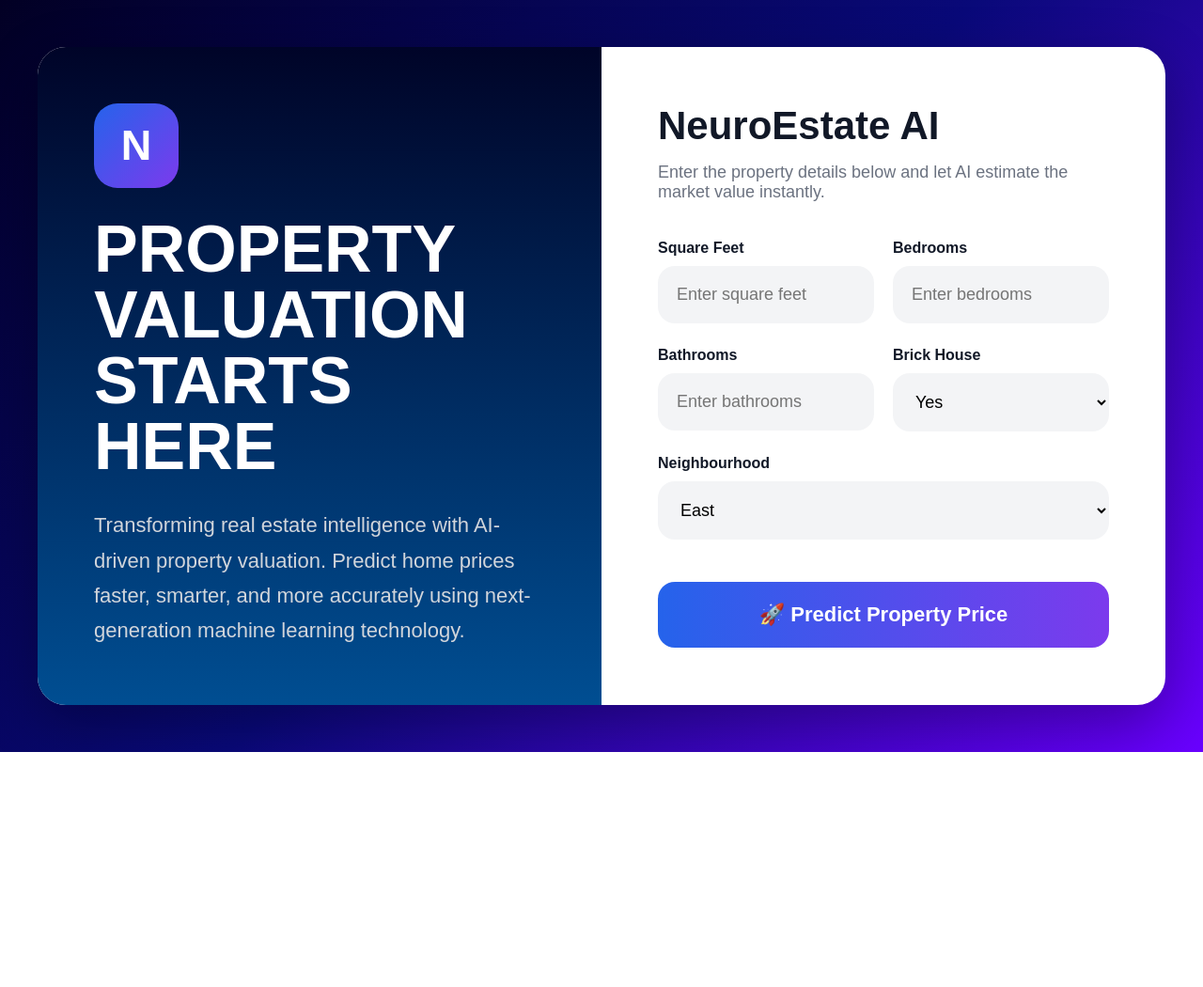
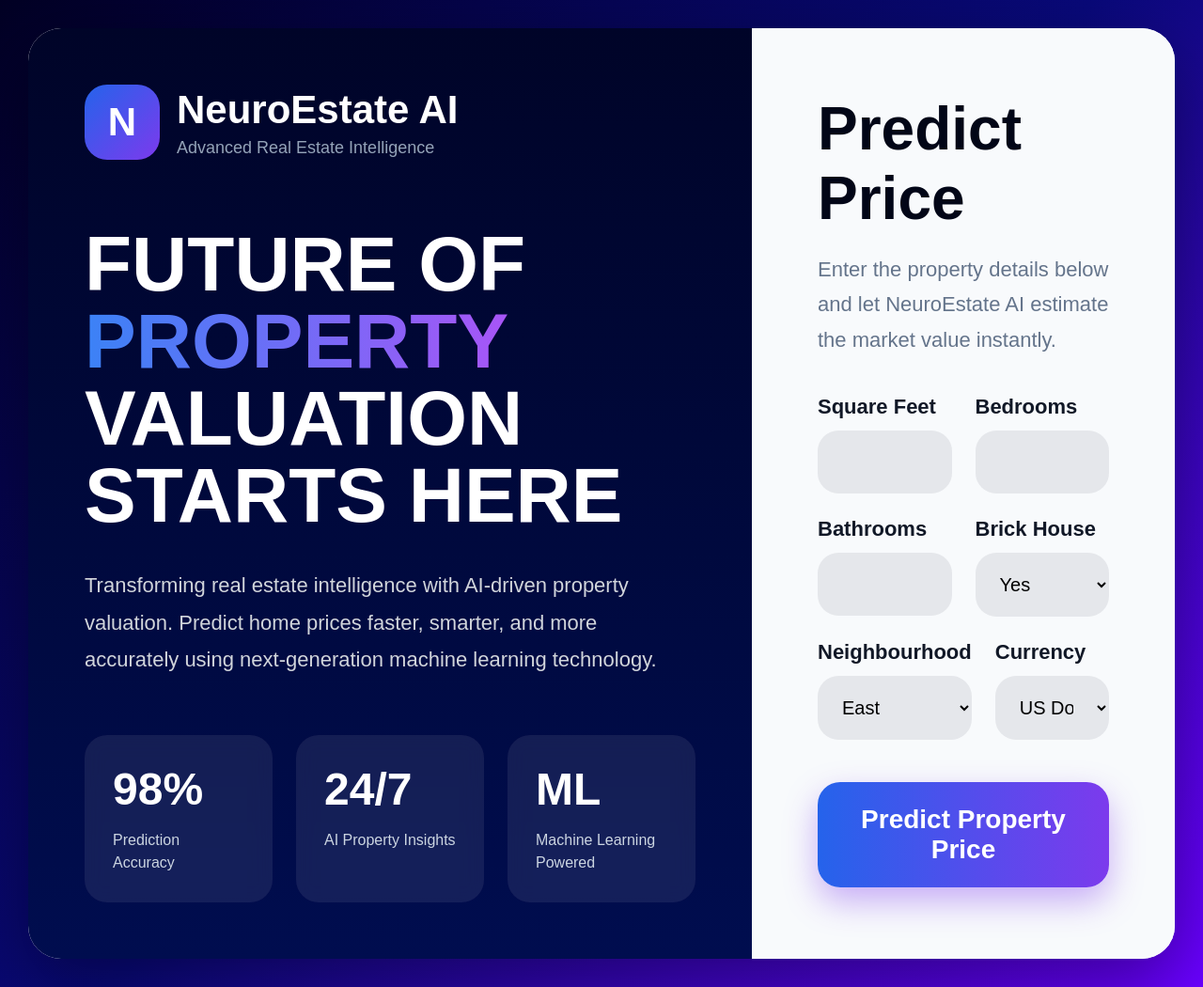
Before and after one commit to Reddi-Rama/neuroestate-ai, a Flask app: page / in a window 1280 px wide. Shown: the whole page at 94% size. Before the commit the page ends 800 px from the top, so only its background shows below. Run offline with Flask 3, Linux system fonts and the light colour scheme; parts of the project's set-up code (start-up, migrations or seed data) failed here and were passed over.

Commit message:
Updated final UI and currency dropdown

```diff
--- a/app/app.py
+++ b/app/app.py
@@ -1,30 +1,30 @@
 from flask import Flask, render_template, request
 import pandas as pd
-import joblib
+import pickle
 
 app = Flask(__name__)
 
 # Load trained model
-model = joblib.load("models/house_price_model.pkl")
-
+model = pickle.load(open("models/house_price_model.pkl", "rb"))
 
 @app.route("/", methods=["GET", "POST"])
 def home():
 
-    prediction_text = None
+    prediction_text = ""
 
     if request.method == "POST":
 
         try:
-
-            sqft = float(request.form.get("sqft"))
-            bedrooms = int(request.form.get("bedrooms"))
-            bathrooms = int(request.form.get("bathrooms"))
-            brick = request.form.get("brick")
-            neighbourhood = request.form.get("neighbourhood")
+            sqft = float(request.form["sqft"])
+            bedrooms = int(request.form["bedrooms"])
+            bathrooms = int(request.form["bathrooms"])
+            brick = request.form["brick"]
+            neighbourhood = request.form["neighbourhood"]
+            currency = request.form["currency"]
 
             total_rooms = bedrooms + bathrooms
 
+            # Create dataframe
             input_data = pd.DataFrame({
                 "SqFt": [sqft],
                 "Bedrooms": [bedrooms],
@@ -34,19 +34,37 @@ def home():
                 "TotalRooms": [total_rooms]
             })
 
+            # Predict
             prediction = model.predict(input_data)
 
-            prediction_text = f"Estimated Price: ${round(prediction[0], 2)}"
+            predicted_price = float(prediction[0])
+
+            # Currency conversion
+            if currency == "INR":
+                predicted_price *= 83
+                symbol = "₹"
+
+            elif currency == "EUR":
+                predicted_price *= 0.92
+                symbol = "€"
+
+            elif currency == "GBP":
+                predicted_price *= 0.79
+                symbol = "£"
+
+            elif currency == "JPY":
+                predicted_price *= 156
+                symbol = "¥"
+
+            else:
+                symbol = "$"
+
+            prediction_text = f"Estimated Price: {symbol} {round(predicted_price, 2)}"
 
         except Exception as e:
+            prediction_text = f"Error: {str(e)}"
 
-            prediction_text = f"Error: {e}"
-
-    return render_template(
-        "index.html",
-        prediction_text=prediction_text
-    )
-
+    return render_template("index.html", prediction_text=prediction_text)
 
 if __name__ == "__main__":
     app.run(debug=True)
--- a/app/templates/index.html
+++ b/app/templates/index.html
@@ -1,8 +1,13 @@
 <!DOCTYPE html>
 <html lang="en">
+
 <head>
+
     <meta charset="UTF-8">
-    <meta name="viewport" content="width=device-width, initial-scale=1.0">
+
+    <meta name="viewport"
+        content="width=device-width, initial-scale=1.0">
+
     <title>NeuroEstate AI</title>
 
     <style>
@@ -15,181 +20,441 @@
         }
 
         body{
-            background: linear-gradient(135deg,#020024,#090979,#6a00ff);
+
+            background:
+            linear-gradient(
+                135deg,
+                #020024,
+                #090979,
+                #6a00ff
+            );
+
             min-height:100vh;
+
             display:flex;
+
             justify-content:center;
+
             align-items:center;
-            padding:40px;
+
+            padding:30px;
         }
 
         .container{
+
             width:100%;
-            max-width:1400px;
+
+            max-width:1500px;
+
             background:white;
-            border-radius:30px;
+
+            border-radius:35px;
+
             overflow:hidden;
+
             display:grid;
+
             grid-template-columns:1fr 1fr;
-            box-shadow:0 20px 60px rgba(0,0,0,0.3);
+
+            box-shadow:
+            0 25px 70px rgba(0,0,0,0.35);
         }
 
+        /* LEFT SIDE */
+
         .left{
-            background:linear-gradient(180deg,#000428,#004e92);
+
+            background:
+            linear-gradient(
+                180deg,
+                #000428,
+                #000d4f
+            );
+
             color:white;
+
             padding:60px;
+
             display:flex;
+
             flex-direction:column;
-            justify-content:center;
+
+            justify-content:flex-start;
+        }
+
+        .brand{
+
+            display:flex;
+
+            align-items:center;
+
+            gap:18px;
+
+            margin-bottom:70px;
         }
 
         .logo{
-            width:90px;
-            height:90px;
-            background:linear-gradient(135deg,#2563eb,#7c3aed);
-            border-radius:25px;
+
+            width:80px;
+
+            height:80px;
+
+            border-radius:24px;
+
+            background:
+            linear-gradient(
+                135deg,
+                #2563eb,
+                #7c3aed
+            );
+
             display:flex;
+
+            align-items:center;
+
             justify-content:center;
-            align-items:center;
-            font-size:45px;
+
+            font-size:42px;
+
             font-weight:bold;
-            margin-bottom:30px;
+
+            color:white;
         }
 
-        .left h1{
-            font-size:70px;
-            line-height:1;
-            margin-bottom:30px;
+        .brand-text h2{
+
+            font-size:42px;
+
+            margin-bottom:6px;
         }
 
-        .left p{
-            font-size:22px;
-            line-height:1.7;
-            color:#d1d5db;
+        .brand-text p{
+
+            color:#94a3b8;
+
+            font-size:18px;
         }
 
+        .hero-text h1{
+
+            font-size:82px;
+
+            line-height:1;
+
+            font-weight:900;
+
+            margin-bottom:35px;
+        }
+
+        .hero-text span{
+
+            background:
+            linear-gradient(
+                90deg,
+                #3b82f6,
+                #a855f7
+            );
+
+            -webkit-background-clip:text;
+
+            -webkit-text-fill-color:transparent;
+        }
+
+        .hero-text p{
+
+            font-size:22px;
+
+            line-height:1.8;
+
+            color:#d1d5db;
+
+            max-width:700px;
+        }
+
+        .stats{
+
+            display:flex;
+
+            gap:25px;
+
+            margin-top:60px;
+        }
+
+        .card{
+
+            background:
+            rgba(255,255,255,0.08);
+
+            padding:30px;
+
+            border-radius:24px;
+
+            width:200px;
+
+            backdrop-filter:blur(10px);
+        }
+
+        .card h3{
+
+            font-size:48px;
+
+            margin-bottom:15px;
+        }
+
+        .card p{
+
+            color:#cbd5e1;
+
+            line-height:1.5;
+        }
+
+        /* RIGHT SIDE */
+
         .right{
-            padding:60px;
+
+            padding:70px;
+
+            background:#f8fafc;
         }
 
         .right h2{
-            font-size:42px;
-            margin-bottom:15px;
-            color:#111827;
+
+            font-size:64px;
+
+            color:#020617;
+
+            margin-bottom:20px;
         }
 
         .subtitle{
-            color:#6b7280;
+
+            color:#64748b;
+
+            font-size:22px;
+
+            line-height:1.7;
+
             margin-bottom:40px;
-            font-size:18px;
         }
 
         form{
+
             display:flex;
+
             flex-direction:column;
+
             gap:25px;
         }
 
         .row{
+
             display:grid;
+
             grid-template-columns:1fr 1fr;
-            gap:20px;
+
+            gap:25px;
         }
 
         label{
+
             display:block;
-            margin-bottom:10px;
-            font-weight:600;
+
+            margin-bottom:12px;
+
+            font-size:22px;
+
+            font-weight:700;
+
             color:#111827;
         }
 
-        input,select{
+        input,
+        select{
+
             width:100%;
-            padding:20px;
+
+            padding:22px;
+
             border:none;
-            border-radius:18px;
-            background:#f3f4f6;
-            font-size:18px;
+
+            border-radius:22px;
+
+            background:#e5e7eb;
+
+            font-size:20px;
+
+            outline:none;
         }
 
         button{
+
             margin-top:20px;
-            padding:22px;
+
+            padding:24px;
+
             border:none;
-            border-radius:18px;
-            background:linear-gradient(90deg,#2563eb,#7c3aed);
+
+            border-radius:24px;
+
+            background:
+            linear-gradient(
+                90deg,
+                #2563eb,
+                #7c3aed
+            );
+
             color:white;
-            font-size:22px;
+
+            font-size:28px;
+
             font-weight:bold;
+
             cursor:pointer;
+
             transition:0.3s;
+
+            box-shadow:
+            0 15px 35px rgba(124,58,237,0.4);
         }
 
         button:hover{
-            transform:translateY(-3px);
+
+            transform:translateY(-4px);
         }
 
         .prediction-box{
-            margin-top:30px;
-            background:#111827;
+
+            margin-top:35px;
+
+            background:#0f172a;
+
             color:white;
-            padding:25px;
-            border-radius:20px;
-            font-size:28px;
+
+            padding:28px;
+
+            border-radius:24px;
+
             text-align:center;
+
+            font-size:30px;
+
             font-weight:bold;
+
+            box-shadow:
+            0 15px 40px rgba(0,0,0,0.25);
         }
 
-        @media(max-width:1000px){
+        @media(max-width:1100px){
 
             .container{
                 grid-template-columns:1fr;
             }
 
-            .left h1{
-                font-size:50px;
+            .hero-text h1{
+                font-size:58px;
             }
 
             .row{
                 grid-template-columns:1fr;
+            }
+
+            .stats{
+                flex-direction:column;
             }
         }
 
     </style>
 
 </head>
+
 <body>
 
     <div class="container">
 
+        <!-- LEFT SIDE -->
+
         <div class="left">
+
+            <div class="brand">
 
                 <div class="logo">
                     N
                 </div>
 
+                <div class="brand-text">
+
+                    <h2>NeuroEstate AI</h2>
+
+                    <p>
+                        Advanced Real Estate Intelligence
+                    </p>
+
+                </div>
+
+            </div>
+
+            <div class="hero-text">
+
                 <h1>
-                PROPERTY <br>
+                    FUTURE OF <br>
+
+                    <span>PROPERTY</span> <br>
+
                     VALUATION <br>
+
                     STARTS HERE
                 </h1>
 
                 <p>
-                Transforming real estate intelligence with AI-driven
-                property valuation. Predict home prices faster,
-                smarter, and more accurately using next-generation
-                machine learning technology.
+                    Transforming real estate intelligence with
+                    AI-driven property valuation. Predict home
+                    prices faster, smarter, and more accurately
+                    using next-generation machine learning technology.
                 </p>
 
             </div>
 
+            <div class="stats">
+
+                <div class="card">
+
+                    <h3>98%</h3>
+
+                    <p>Prediction Accuracy</p>
+
+                </div>
+
+                <div class="card">
+
+                    <h3>24/7</h3>
+
+                    <p>AI Property Insights</p>
+
+                </div>
+
+                <div class="card">
+
+                    <h3>ML</h3>
+
+                    <p>Machine Learning Powered</p>
+
+                </div>
+
+            </div>
+
+        </div>
+
+        <!-- RIGHT SIDE -->
+
         <div class="right">
 
-            <h2>NeuroEstate AI</h2>
+            <h2>Predict Price</h2>
 
             <p class="subtitle">
-                Enter the property details below and let AI estimate
-                the market value instantly.
+
+                Enter the property details below and let
+                NeuroEstate AI estimate the market value instantly.
+
             </p>
 
             <form method="POST">
@@ -197,27 +462,29 @@
                 <div class="row">
 
                     <div>
+
                         <label>Square Feet</label>
 
                         <input
                             type="number"
                             name="sqft"
-                            placeholder="Enter square feet"
                             required
                             value="{{ request.form.get('sqft','') }}"
                         >
+
                     </div>
 
                     <div>
+
                         <label>Bedrooms</label>
 
                         <input
                             type="number"
                             name="bedrooms"
-                            placeholder="Enter bedrooms"
                             required
                             value="{{ request.form.get('bedrooms','') }}"
                         >
+
                     </div>
 
                 </div>
@@ -225,29 +492,35 @@
                 <div class="row">
 
                     <div>
+
                         <label>Bathrooms</label>
 
                         <input
                             type="number"
                             name="bathrooms"
-                            placeholder="Enter bathrooms"
                             required
                             value="{{ request.form.get('bathrooms','') }}"
                         >
+
                     </div>
 
                     <div>
+
                         <label>Brick House</label>
 
                         <select name="brick">
 
                             <option value="Yes">Yes</option>
+
                             <option value="No">No</option>
 
                         </select>
+
                     </div>
 
                 </div>
+
+                <div class="row">
 
                     <div>
 
@@ -256,15 +529,66 @@
                         <select name="neighbourhood">
 
                             <option value="East">East</option>
+
                             <option value="North">North</option>
+
                             <option value="West">West</option>
 
                         </select>
 
                     </div>
 
+                    <div>
+
+                        <label>Currency</label>
+
+                        <select name="currency">
+
+    <option value="USD"
+    {% if request.form.get('currency') == 'USD' %}
+    selected
+    {% endif %}>
+        US Dollar ($)
+    </option>
+
+    <option value="INR"
+    {% if request.form.get('currency') == 'INR' %}
+    selected
+    {% endif %}>
+        Indian Rupee (₹)
+    </option>
+
+    <option value="EUR"
+    {% if request.form.get('currency') == 'EUR' %}
+    selected
+    {% endif %}>
+        Euro (€)
+    </option>
+
+    <option value="GBP"
+    {% if request.form.get('currency') == 'GBP' %}
+    selected
+    {% endif %}>
+        British Pound (£)
+    </option>
+
+    <option value="JPY"
+    {% if request.form.get('currency') == 'JPY' %}
+    selected
+    {% endif %}>
+        Japanese Yen (¥)
+    </option>
+
+</select>
+
+                    </div>
+
+                </div>
+
                 <button type="submit">
-                    🚀 Predict Property Price
+
+                     Predict Property Price
+
                 </button>
 
             </form>
@@ -284,4 +608,5 @@
     </div>
 
 </body>
+
 </html>
```
Also changed, not shown: 2 other files. Lines whose indentation alone changed are shown as unchanged.
